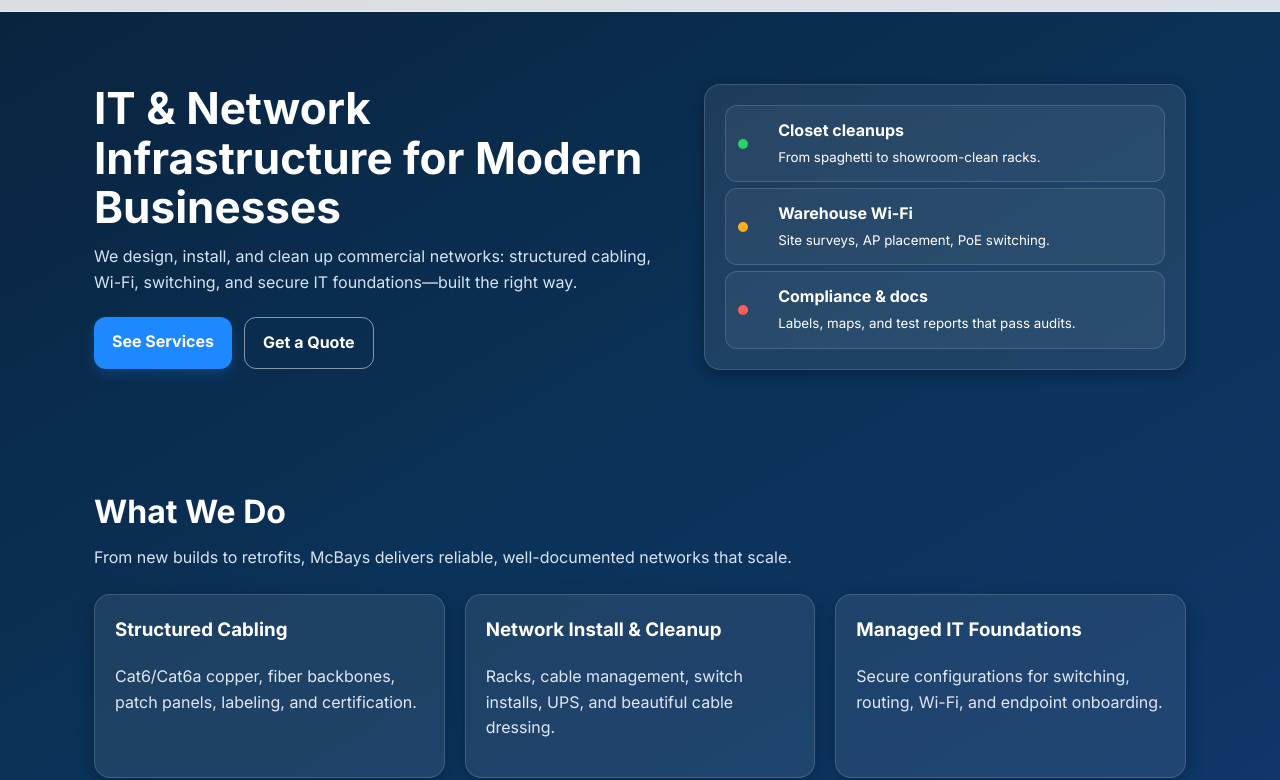
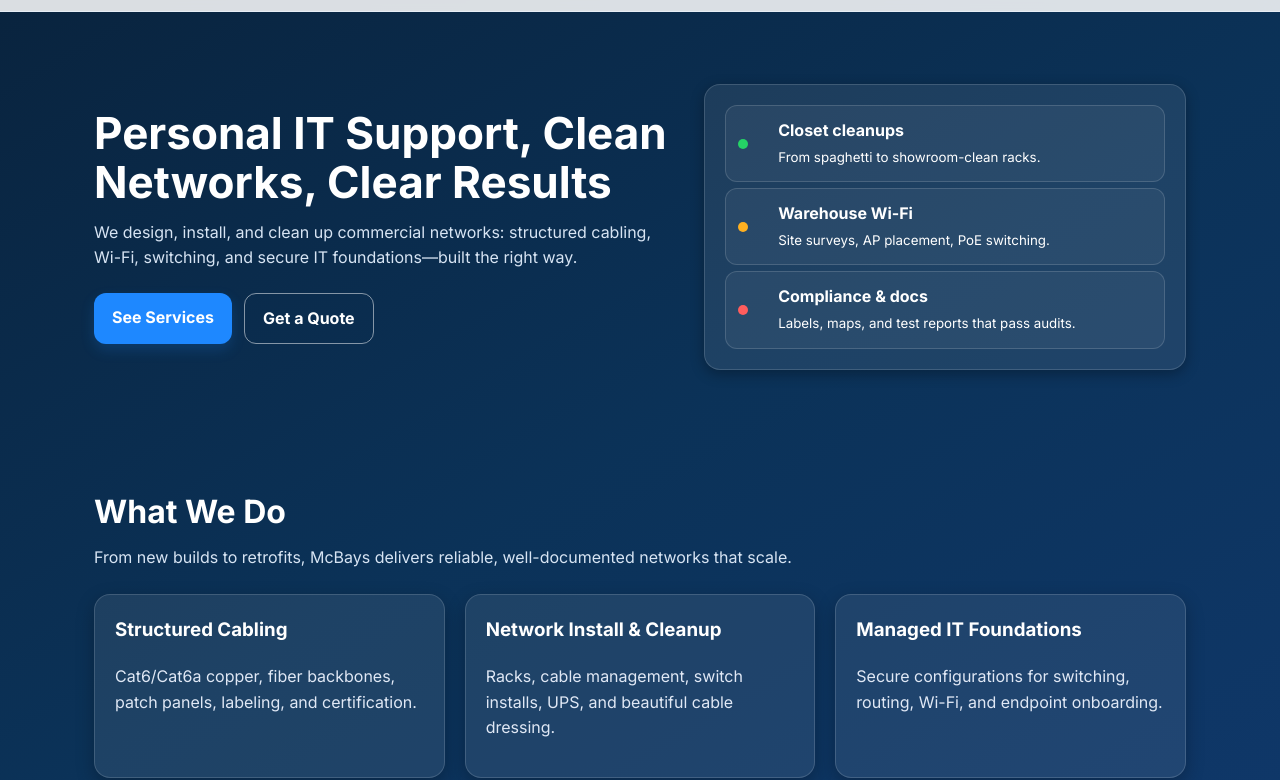
Before and after one commit to marcusmcbay/McBays, a plain HTML site: page index.html in a window 1280 px wide. Shown: the part 49-829 px from the top of the page. Drawn offline with Linux system fonts and the light colour scheme.

Commit message:
Update index.html

```diff
--- a/index.html
+++ b/index.html
@@ -25,7 +25,7 @@
   <main class="container">
     <section class="hero reveal">
       <div>
-        <h1>IT & Network Infrastructure for Modern Businesses</h1>
+        <h1>Personal IT Support, Clean Networks, Clear Results</h1>
         <p>We design, install, and clean up commercial networks: structured cabling, Wi-Fi, switching, and secure IT foundations—built the right way.</p>
         <div class="cta">
           <a class="button primary" href="/services.html">See Services</a>
```
